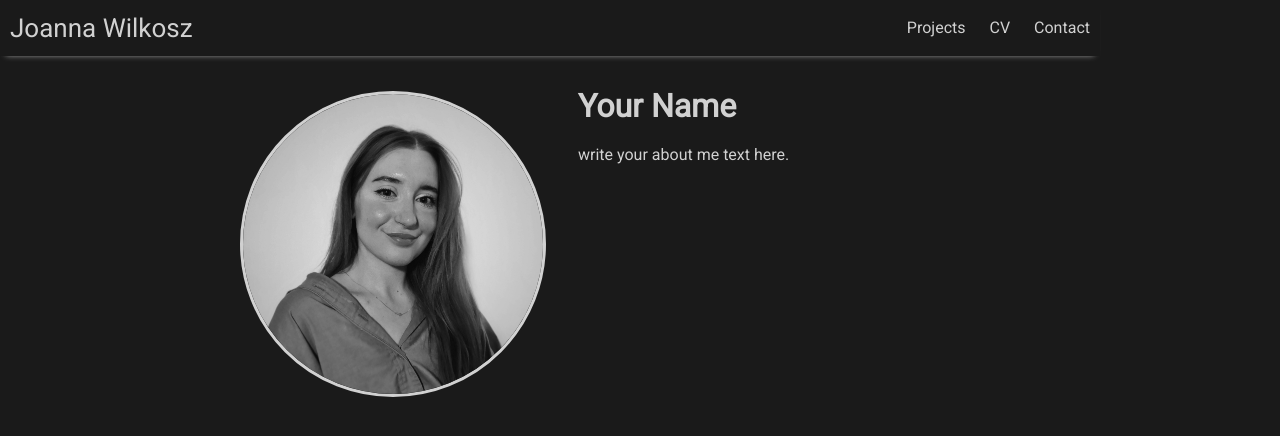
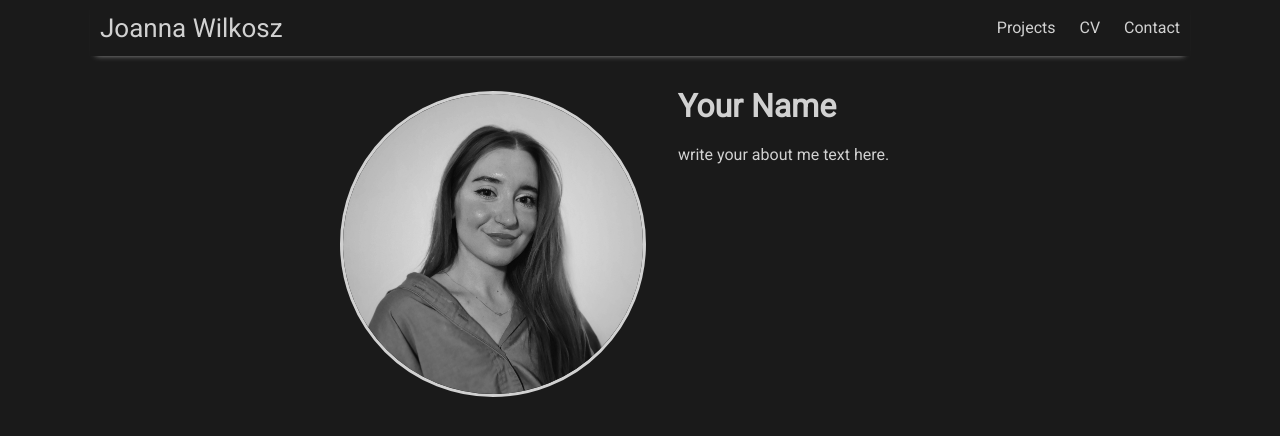
Before and after one commit to joanna-wi/joanna-wi.github.io, a Jekyll site: the page built from index.md, in a window 1280 px wide. Shown: the top 436 px of the page. Built offline with Jekyll 4.4.1, drawn with Linux system fonts in a browser that asks for light colours; nearby versions of some CDN libraries.

Commit message:
Update main.scss

```diff
--- a/assets/css/main.scss
+++ b/assets/css/main.scss
@@ -40,9 +40,6 @@ $rss-color: #ff6600;
   .home-text { text-align:left; }
 }
 
-.container { margin-left:0 !important; margin-right:auto !important; }
-.content-wrapper { margin-left:0 !important; margin-right:auto !important; }
-
 .project-card { display:block; margin-bottom:2rem; text-decoration:none; color:inherit; }
 .project-card img { width:100%; max-height:300px; object-fit:cover; }
 .project-card h2 { margin:.75rem 0 .25rem; }
```
